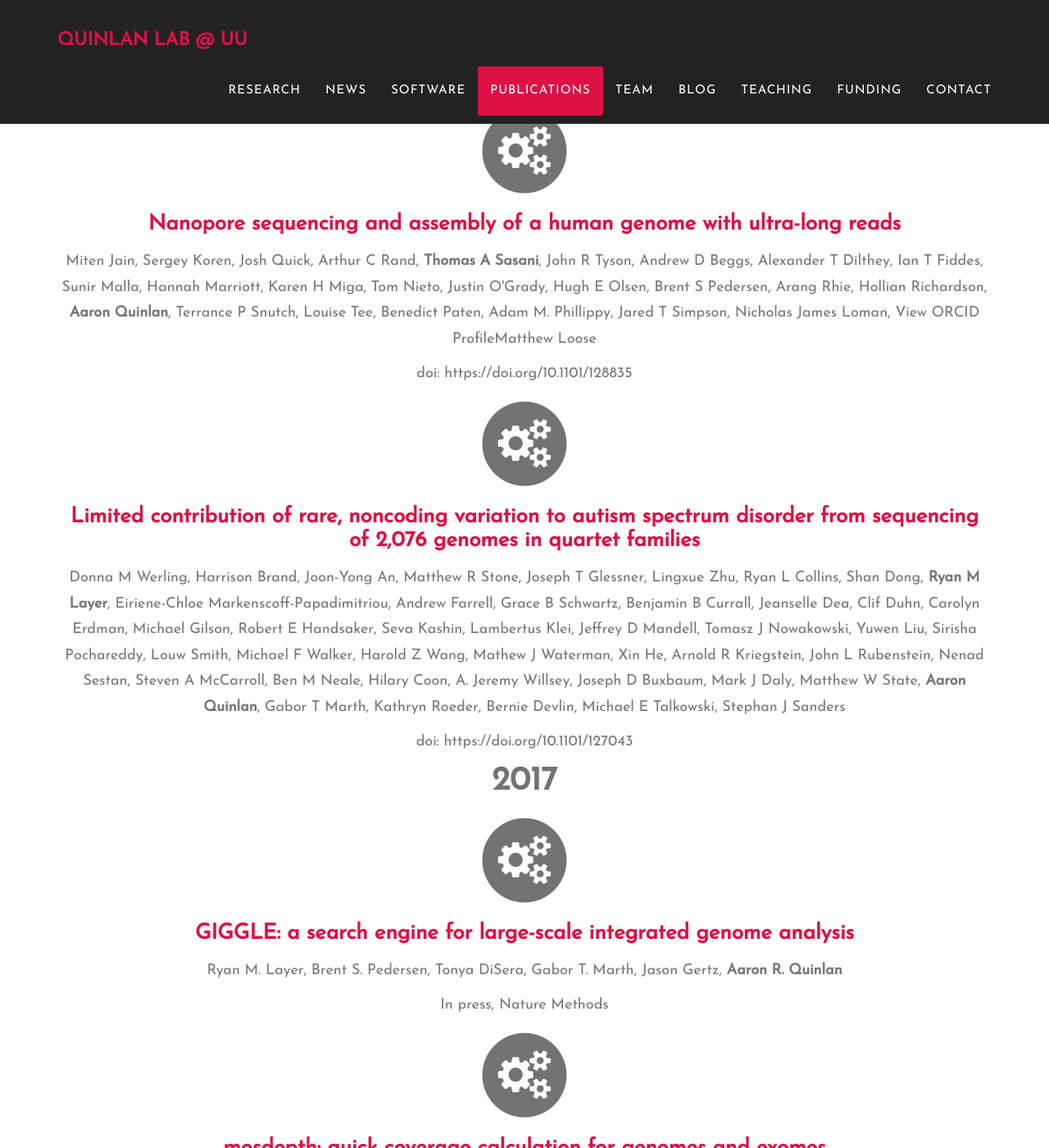
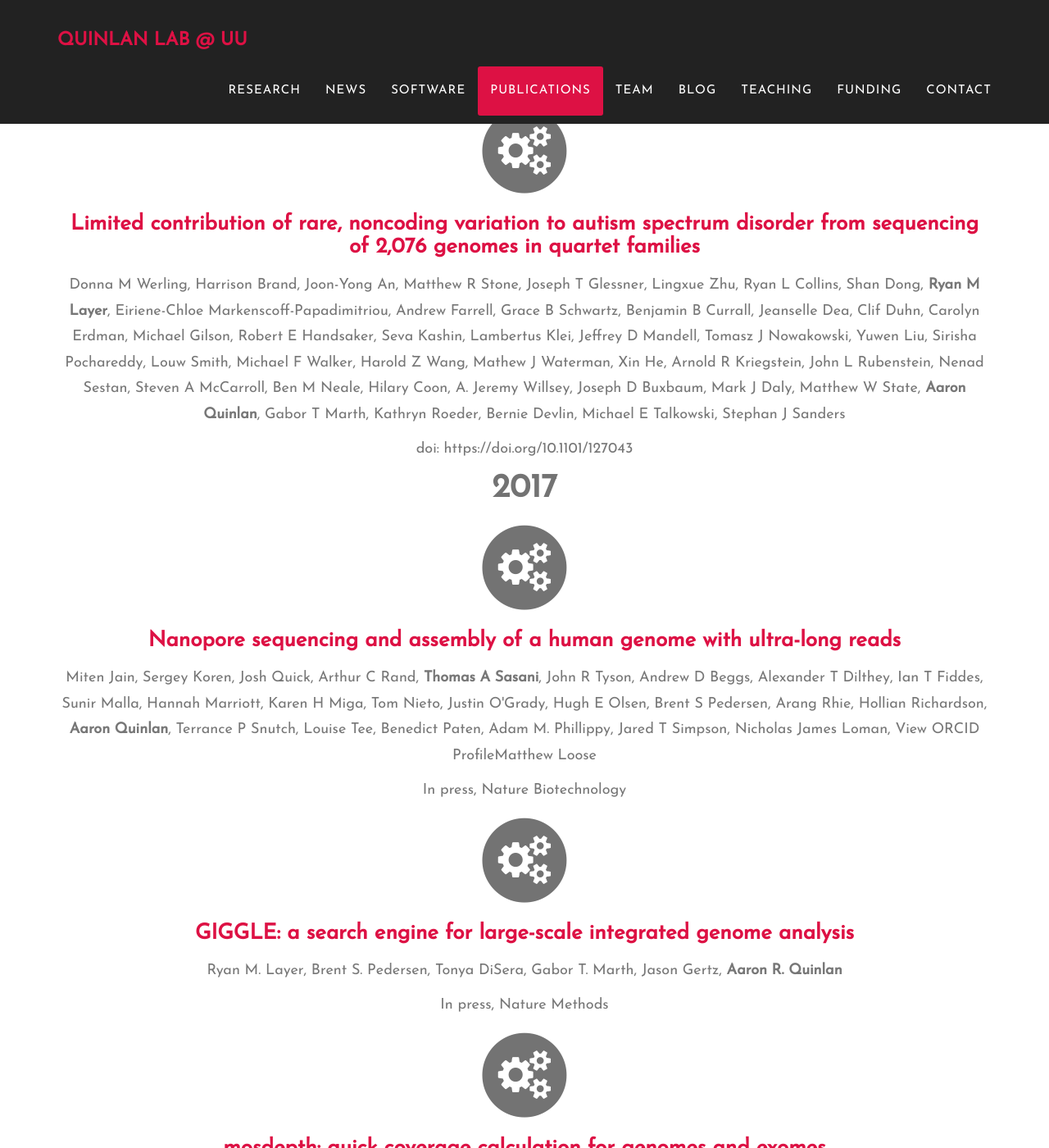
Before and after one commit to arq5x/arq5x.github.io, a Jekyll site: the page built from index.html, in a window 1280 px wide and 1400 px high, scrolled down 8767 px. Shown: the whole window at 82% size. Built offline with Jekyll 4.4.1, drawn with Linux system fonts in a browser that asks for light colours; some web fonts are replaced.

Commit message:
na12878 nanopore paper published.

```diff
--- a/_includes/publications.html
+++ b/_includes/publications.html
@@ -25,15 +25,6 @@
                         <i class="fa fa-circle fa-stack-2x text-secondary"></i>
                         <i class="fa fa-gears fa-stack-1x fa-inverse"></i>
                     </span>
-                    <h3 class="service-heading"><a href="https://www.biorxiv.org/content/early/2017/04/20/128835">Nanopore sequencing and assembly of a human genome with ultra-long reads</a></h3>
-                    <p class="text-muted"> Miten Jain, Sergey Koren, Josh Quick, Arthur C Rand, <strong>Thomas A Sasani</strong>, John R Tyson, Andrew D Beggs, Alexander T Dilthey, Ian T Fiddes, Sunir Malla, Hannah Marriott, Karen H Miga, Tom Nieto, Justin O'Grady, Hugh E Olsen, Brent S Pedersen, Arang Rhie, Hollian Richardson, <strong>Aaron Quinlan</strong>, Terrance P Snutch, Louise Tee, Benedict Paten, Adam M. Phillippy, Jared T Simpson, Nicholas James Loman,  View ORCID ProfileMatthew Loose</p>
-                    <p class="text-muted">doi: https://doi.org/10.1101/128835</p>
-                </div>
-                <div class="col-md-12">
-                    <span class="fa-stack fa-4x">
-                        <i class="fa fa-circle fa-stack-2x text-secondary"></i>
-                        <i class="fa fa-gears fa-stack-1x fa-inverse"></i>
-                    </span>
                     <h3 class="service-heading"><a href="https://www.biorxiv.org/content/early/2017/04/13/127043">Limited contribution of rare, noncoding variation to autism spectrum disorder from sequencing of 2,076 genomes in quartet families</a></h3>
                     <p class="text-muted">Donna M Werling, Harrison Brand, Joon-Yong An, Matthew R Stone, Joseph T Glessner, Lingxue Zhu, Ryan L Collins, Shan Dong, <strong>Ryan M Layer</strong>, Eiriene-Chloe Markenscoff-Papadimitriou, Andrew Farrell, Grace B Schwartz, Benjamin B Currall, Jeanselle Dea, Clif Duhn, Carolyn Erdman, Michael Gilson, Robert E Handsaker, Seva Kashin, Lambertus Klei, Jeffrey D Mandell, Tomasz J Nowakowski, Yuwen Liu, Sirisha Pochareddy, Louw Smith, Michael F Walker, Harold Z Wang, Mathew J Waterman, Xin He, Arnold R Kriegstein, John L Rubenstein, Nenad Sestan, Steven A McCarroll, Ben M Neale, Hilary Coon, A. Jeremy Willsey, Joseph D Buxbaum, Mark J Daly, Matthew W State, <strong>Aaron Quinlan</strong>, Gabor T Marth, Kathryn Roeder, Bernie Devlin, Michael E Talkowski, Stephan J Sanders</p>
                     <p class="text-muted">doi: https://doi.org/10.1101/127043</p>
@@ -44,6 +35,15 @@
             <h2 class="section-heading">2017</h2>
             </div>
             <div class="row text-center">
+                <div class="col-md-12">
+                    <span class="fa-stack fa-4x">
+                        <i class="fa fa-circle fa-stack-2x text-secondary"></i>
+                        <i class="fa fa-gears fa-stack-1x fa-inverse"></i>
+                    </span>
+                    <h3 class="service-heading"><a href="https://www.biorxiv.org/content/early/2017/04/20/128835">Nanopore sequencing and assembly of a human genome with ultra-long reads</a></h3>
+                    <p class="text-muted"> Miten Jain, Sergey Koren, Josh Quick, Arthur C Rand, <strong>Thomas A Sasani</strong>, John R Tyson, Andrew D Beggs, Alexander T Dilthey, Ian T Fiddes, Sunir Malla, Hannah Marriott, Karen H Miga, Tom Nieto, Justin O'Grady, Hugh E Olsen, Brent S Pedersen, Arang Rhie, Hollian Richardson, <strong>Aaron Quinlan</strong>, Terrance P Snutch, Louise Tee, Benedict Paten, Adam M. Phillippy, Jared T Simpson, Nicholas James Loman,  View ORCID ProfileMatthew Loose</p>
+                    <p class="text-muted">In press, Nature Biotechnology</p>
+                </div>
                 <div class="col-md-12">
                     <span class="fa-stack fa-4x">
                         <i class="fa fa-circle fa-stack-2x text-secondary"></i>
```
